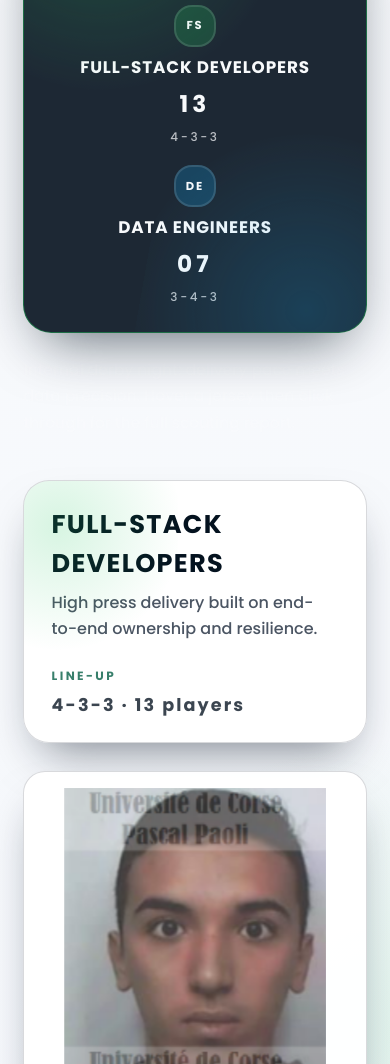
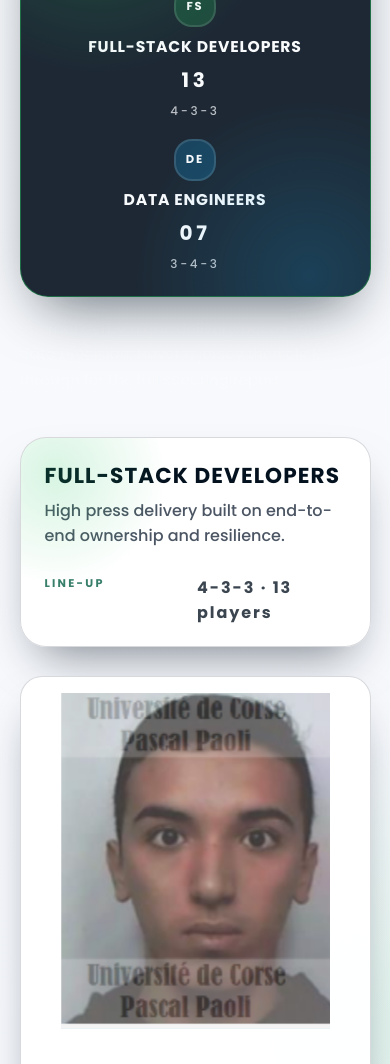
Before and after one commit to DorianLovichi/ClassSquadEnglish, a plain HTML site: page index.html in a window 390 px wide. Shown: the part 443-1507 px from the top of the page. Drawn offline with Linux system fonts and the light colour scheme.

Commit message:
responsive

```diff
--- a/styles/main.css
+++ b/styles/main.css
@@ -298,8 +298,8 @@ a:focus {
 
 .formation-grid {
   display: grid;
-  grid-template-columns: repeat(auto-fit, minmax(240px, 1fr));
-  gap: clamp(1.75rem, 3vw, 2.6rem);
+  grid-template-columns: repeat(auto-fit, minmax(220px, 1fr));
+  gap: clamp(1.6rem, 3vw, 2.4rem);
 }
 
 .player-card {
@@ -969,6 +969,29 @@ a:focus {
   }
 }
 
+@media (max-width: 1080px) {
+  .page-index main {
+    padding: 0 5vw 3.8rem;
+  }
+
+  .match-banner {
+    margin-top: 1.5rem;
+  }
+
+  .scoreboard {
+    padding: clamp(1.4rem, 3vw, 1.9rem) clamp(1.6rem, 4vw, 2.4rem);
+    gap: 1.35rem;
+  }
+
+  .team-header {
+    padding: clamp(1.4rem, 3vw, 1.85rem) clamp(1.5rem, 4vw, 2.4rem);
+  }
+
+  .team-title h2 {
+    font-size: clamp(1.5rem, 2.6vw, 2rem);
+  }
+}
+
 @media (max-width: 900px) {
   .scoreboard {
     grid-template-columns: 1fr;
@@ -986,10 +1009,10 @@ a:focus {
   .team-header {
     flex-direction: column;
     align-items: flex-start;
-  }
 
   .team-record {
     text-align: left;
+    width: 100%;
   }
 }
 
@@ -998,8 +1021,29 @@ a:focus {
     padding: 3rem 6vw 1.75rem;
   }
 
+  .page-index main {
+    padding: 0 5vw 3.4rem;
+  }
+
+  .match-banner {
+    gap: 1.2rem;
+  }
+
+  .banner-copy {
+    font-size: 0.94rem;
+  }
+
+  .team-title {
+    gap: 0.35rem;
+  }
+
+  .team-record {
+    grid-template-columns: repeat(auto-fit, minmax(120px, 1fr));
+    gap: 0.25rem;
+  }
+
   .formation-grid {
-    gap: 1.9rem;
+    gap: 1.8rem;
   }
 
   .player-card {
@@ -1017,6 +1061,26 @@ a:focus {
 }
 
 @media (max-width: 540px) {
+  .site-header {
+    padding: 2.8rem 6vw 1.5rem;
+  }
+
+  .page-index main {
+    padding: 0 5vw 3rem;
+  }
+
+  .match-banner {
+    margin-top: 1.2rem;
+  }
+
+  .scoreboard-name {
+    font-size: clamp(0.95rem, 4vw, 1.15rem);
+  }
+
+  .scoreboard-count {
+    font-size: clamp(1.25rem, 4.6vw, 1.7rem);
+  }
+
   .player-info {
     padding: 1.35rem 1.6rem 1.6rem;
   }
@@ -1038,4 +1102,20 @@ a:focus {
     height: 2.6rem;
     font-size: 0.72rem;
   }
+
+  .team-header {
+    padding: 1.35rem 1.5rem;
+  }
+
+  .team-title h2 {
+    font-size: 1.35rem;
+  }
+
+  .team-record-label {
+    font-size: 0.7rem;
+  }
+
+  .team-record-value {
+    font-size: 1rem;
+  }
 }
```
Also changed, not shown: 1 other file.
